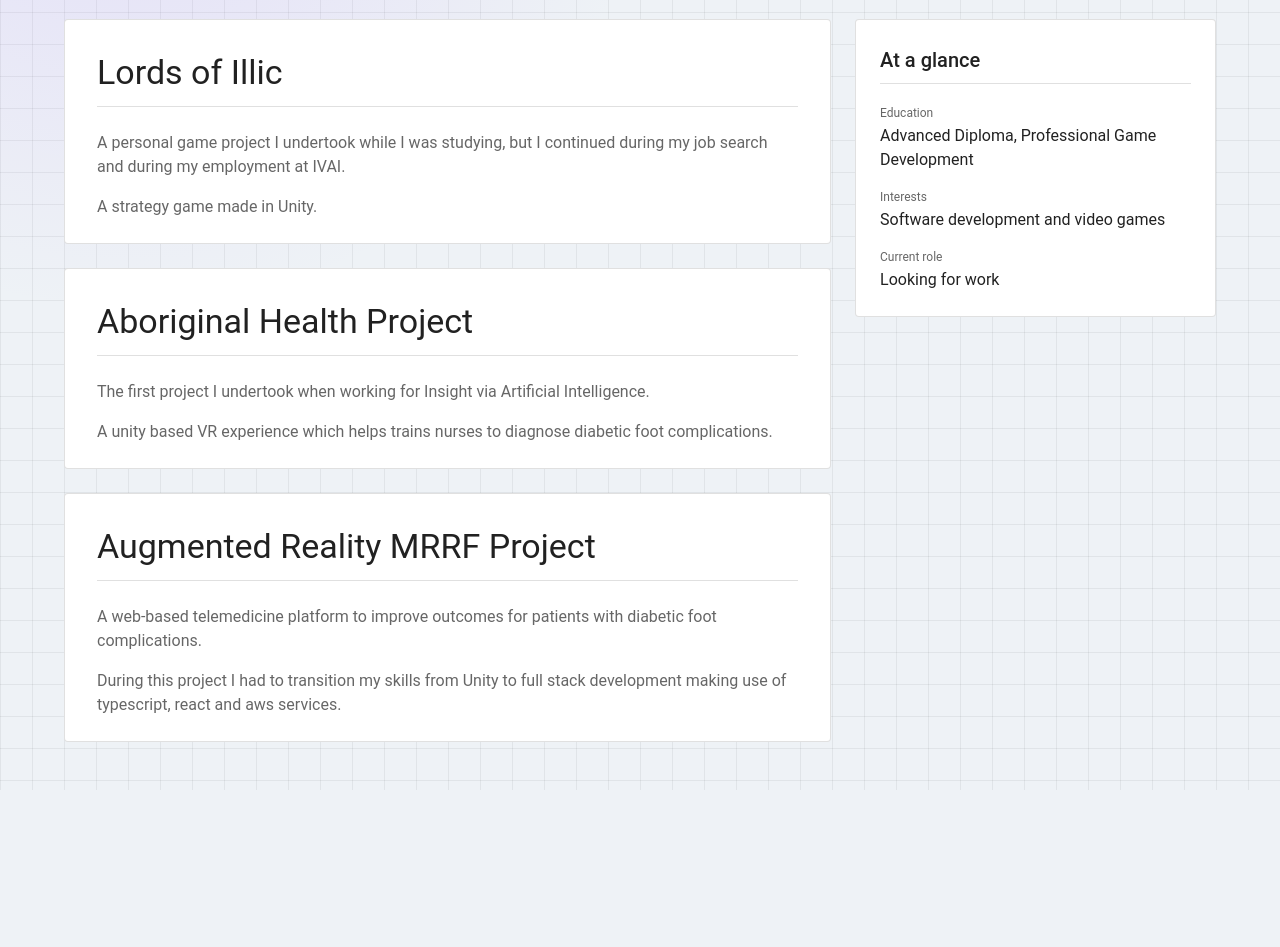
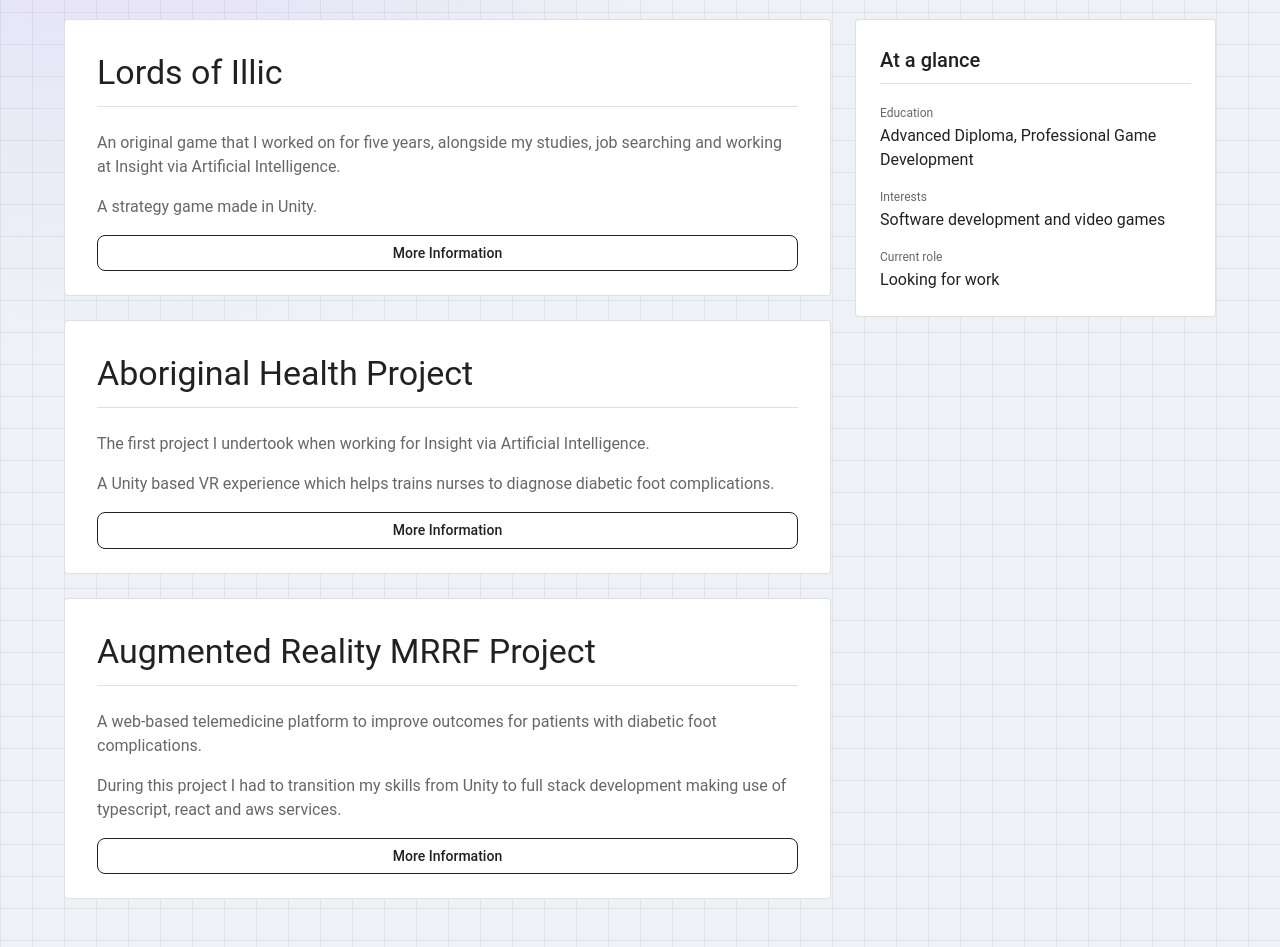
Before and after one commit to byronboskell/byronboskell.github.io, a React (Vite) app in the folder bbportfolio/: page /#/ in a window 1280 px wide. Shown: the part 340-1287 px from the top of the page. Before the commit the page ends 1130 px from the top, so only its background shows below. Built offline with nearby package versions, Linux system fonts and the light colour scheme.

Commit message:
home-page: adding in project links.

```diff
--- a/bbportfolio/src/components/site-navigation-button.tsx
+++ b/bbportfolio/src/components/site-navigation-button.tsx
@@ -7,11 +7,13 @@ import type { LinkValues } from "./site-navigation";
 interface SiteNavigationButtonProps {
     link: LinkValues
     isActive: boolean
+    variant?: "contained" | "outlined" | "text" | undefined
 }
 
 const SiteNavigationButton: React.FC<SiteNavigationButtonProps> = ({
     link,
     isActive,
+    variant
 }) => {
 
     return (
@@ -21,6 +23,7 @@ const SiteNavigationButton: React.FC<SiteNavigationButtonProps> = ({
             to={link.to}
             color="inherit"
             aria-current={isActive ? "page" : undefined}
+            variant={variant}
             sx={(theme) => ({
                 borderRadius: 2,
                 fontWeight: isActive ? 700 : 500,
--- a/bbportfolio/src/pages/home-page.tsx
+++ b/bbportfolio/src/pages/home-page.tsx
@@ -2,6 +2,7 @@ import React from "react";
 import { Box, Card, CardContent, Divider, Stack, Typography } from "@mui/material";
 import PageLayout from "../components/page-layout";
 import InfoPanel from "../components/info-panel";
+import SiteNavigationButton from "../components/site-navigation-button";
 
 const HomePage: React.FC = () => (
     <PageLayout>
@@ -38,11 +39,16 @@ const HomePage: React.FC = () => (
 
                             <Stack spacing={2}>
                                 <Typography color="text.secondary">
-                                    A personal game project I undertook while I was studying, but I continued during my job search and during my employment at IVAI.
+                                    An original game that I worked on for five years, alongside my studies, job searching and working at Insight via Artificial Intelligence.
                                 </Typography>
                                 <Typography color="text.secondary">
                                     A strategy game made in Unity.
                                 </Typography>
+                                <SiteNavigationButton
+                                    link={{ to: "/projects/ahp", label: "More Information" }}
+                                    isActive={false}
+                                    variant="outlined"
+                                />
                             </Stack>
                         </CardContent>
                     </Card>
@@ -59,8 +65,13 @@ const HomePage: React.FC = () => (
                                     The first project I undertook when working for Insight via Artificial Intelligence.
                                 </Typography>
                                 <Typography color="text.secondary">
-                                    A unity based VR experience which helps trains nurses to diagnose diabetic foot complications.
+                                    A Unity based VR experience which helps trains nurses to diagnose diabetic foot complications.
                                 </Typography>
+                                <SiteNavigationButton
+                                    link={{ to: "/projects/illic", label: "More Information" }}
+                                    isActive={false}
+                                    variant="outlined"
+                                />
                             </Stack>
                         </CardContent>
                     </Card>
@@ -79,6 +90,11 @@ const HomePage: React.FC = () => (
                                 <Typography color="text.secondary">
                                     During this project I had to transition my skills from Unity to full stack development making use of typescript, react and aws services.
                                 </Typography>
+                                <SiteNavigationButton
+                                    link={{ to: "/projects/telehealth", label: "More Information" }}
+                                    isActive={false}
+                                    variant="outlined"
+                                />
                             </Stack>
                         </CardContent>
                     </Card>
```
